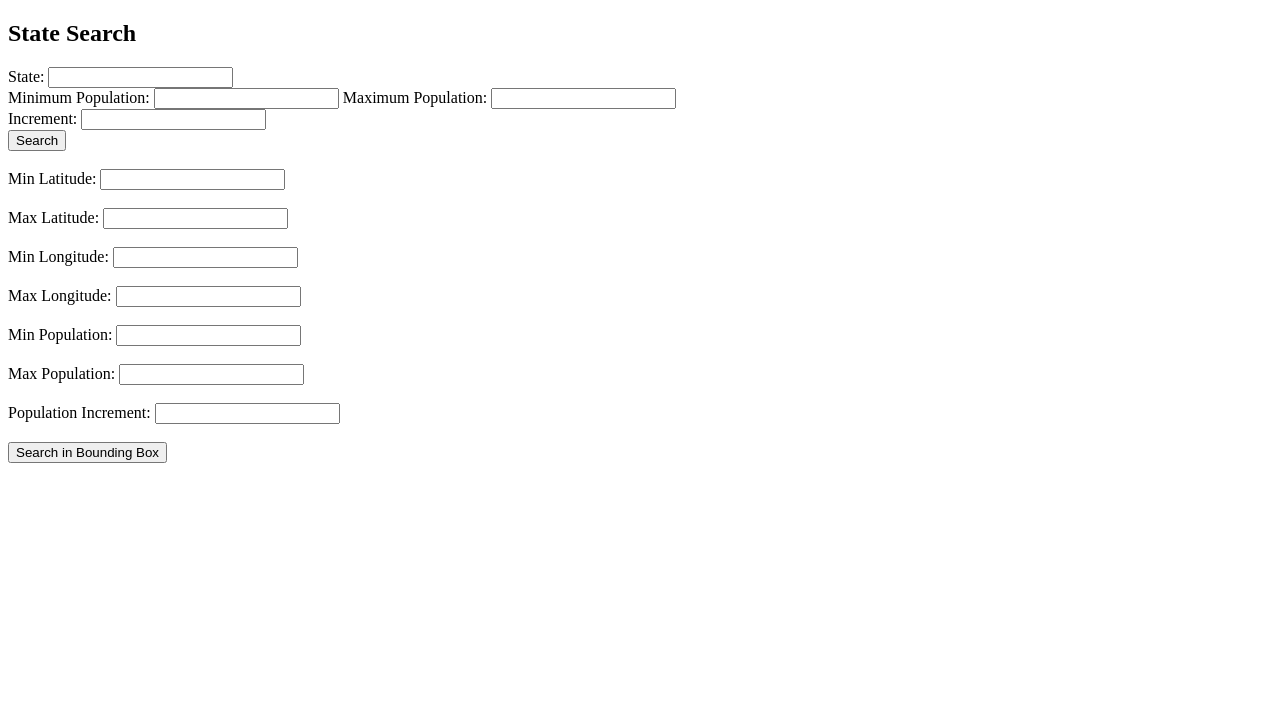
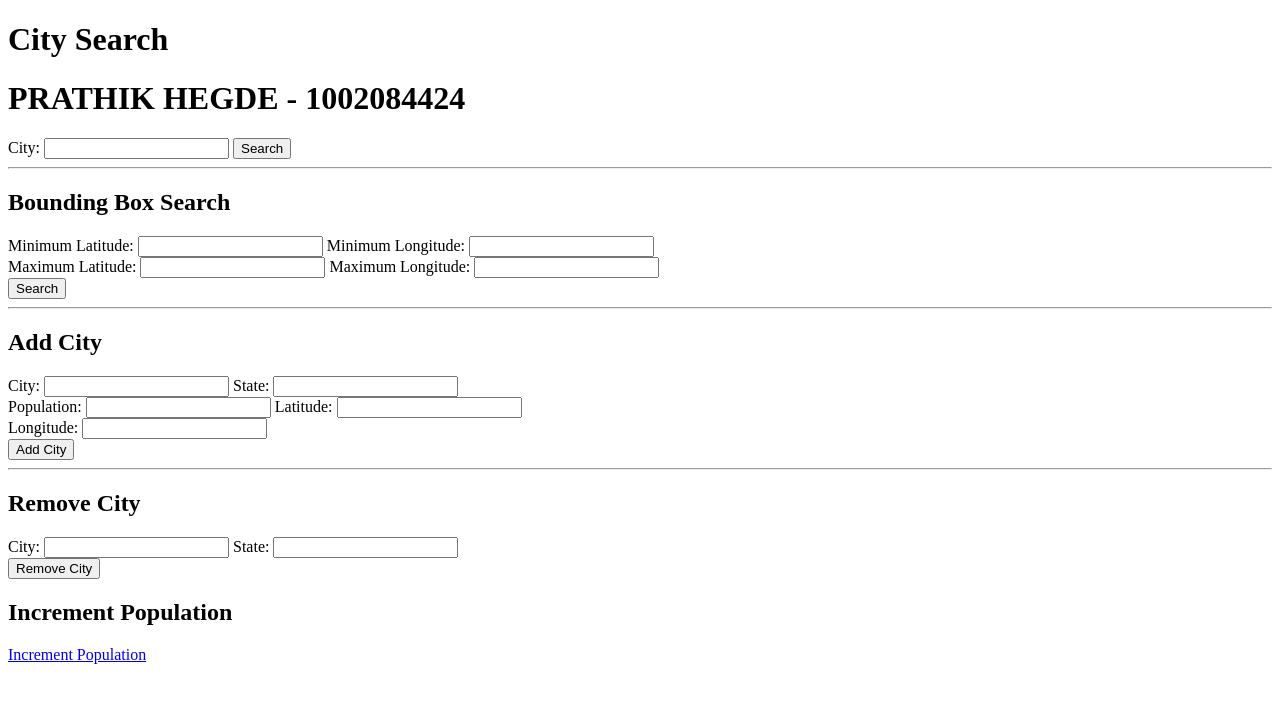
Before and after one commit to prathikh1998/DatabaseSearch, a Flask app: page / in a window 1280 px wide. Shown: the top 703 px of the page. Run offline with Flask 3, Linux system fonts and the light colour scheme.

Commit message:
Add files via upload

```diff
--- a/templates/index.html
+++ b/templates/index.html
@@ -4,45 +4,66 @@
     <title>City Search</title>
 </head>
 <body>
-    <h2>State Search</h2>
-    <form action="/state_search" method="POST">
-        <label for="state">State:</label>
-        <input type="text" name="state" id="state" required>
+    <h1>City Search</h1>
+    <h1>PRATHIK HEGDE - 1002084424</h1>
+    <form action="/search" method="POST">
+        <label for="city">City:</label>
+        <input type="text" name="city" id="city" required>
+        <button type="submit">Search</button>
+    </form>
+
+    <hr>
+
+    <h2>Bounding Box Search</h2>
+    <form action="/bounding_box_search" method="POST">
+        <label for="min_lat">Minimum Latitude:</label>
+        <input type="text" name="min_lat" id="min_lat" required>
+        <label for="min_lon">Minimum Longitude:</label>
+        <input type="text" name="min_lon" id="min_lon" required>
         <br>
-        <label for="min_pop">Minimum Population:</label>
-        <input type="number" name="min_pop" id="min_pop" required>
-        <label for="max_pop">Maximum Population:</label>
-        <input type="number" name="max_pop" id="max_pop" required>
-        <br>
-        <label for="inc">Increment:</label>
-        <input type="number" name="inc" id="inc" required>
+        <label for="max_lat">Maximum Latitude:</label>
+        <input type="text" name="max_lat" id="max_lat" required>
+        <label for="max_lon">Maximum Longitude:</label>
+        <input type="text" name="max_lon" id="max_lon" required>
         <br>
         <button type="submit">Search</button>
     </form>
-    <br>
-    <form action="/bounding_box_search" method="POST">
-        <label for="min_lat">Min Latitude:</label>
-        <input type="text" id="min_lat" name="min_lat">
-        <br><br>
-        <label for="max_lat">Max Latitude:</label>
-        <input type="text" id="max_lat" name="max_lat">
-        <br><br>
-        <label for="min_lon">Min Longitude:</label>
-        <input type="text" id="min_lon" name="min_lon">
-        <br><br>
-        <label for="max_lon">Max Longitude:</label>
-        <input type="text" id="max_lon" name="max_lon">
-        <br><br>
-        <label for="min_pop_box">Min Population:</label>
-        <input type="number" id="min_pop_box" name="min_pop">
-        <br><br>
-        <label for="max_pop_box">Max Population:</label>
-        <input type="number" id="max_pop_box" name="max_pop">
-        <br><br>
-        <label for="increment_box">Population Increment:</label>
-        <input type="number" id="increment_box" name="increment">
-        <br><br>
-        <input type="submit" value="Search in Bounding Box">
+
+    <hr>
+
+    <h2>Add City</h2>
+    <form action="/add" method="POST">
+        <label for="add_city">City:</label>
+        <input type="text" name="add_city" id="add_city" required>
+        <label for="add_state">State:</label>
+        <input type="text" name="add_state" id="add_state" required>
+        <br>
+        <label for="add_population">Population:</label>
+        <input type="number" name="add_population" id="add_population" required>
+        <label for="add_lat">Latitude:</label>
+        <input type="number" name="add_lat" id="add_lat" step="any" required>
+        <br>
+        <label for="add_lon">Longitude:</label>
+        <input type="number" name="add_lon" id="add_lon" step="any" required>
+        <br>
+        <button type="submit">Add City</button>
     </form>
+
+    <hr>
+
+    <h2>Remove City</h2>
+    <form action="/remove" method="POST">
+        <label for="remove_city">City:</label>
+        <input type="text" name="remove_city" id="remove_city" required>
+        <label for="remove_state">State:</label>
+        <input type="text" name="remove_state" id="remove_state" required>
+        <br>
+        <button type="submit">Remove City</button>
+    </form>
+
+    <h2>Increment Population</h2>
+    <a href="/population_increment">Increment Population</a>  <!-- Add this line -->
+
+
 </body>
 </html>
```
Also changed, not shown: templates/box_results.html (+7 -8 lines), templates/population_increment_results.html (added, +26 -0 lines), templates/results.html (+0 -22 lines), templates/population_increment.html (added).
